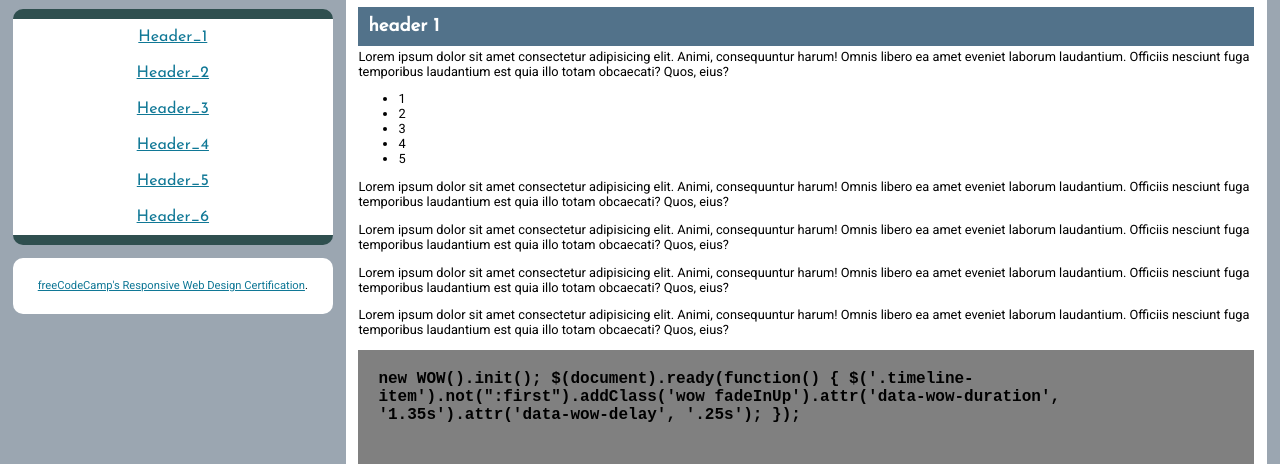
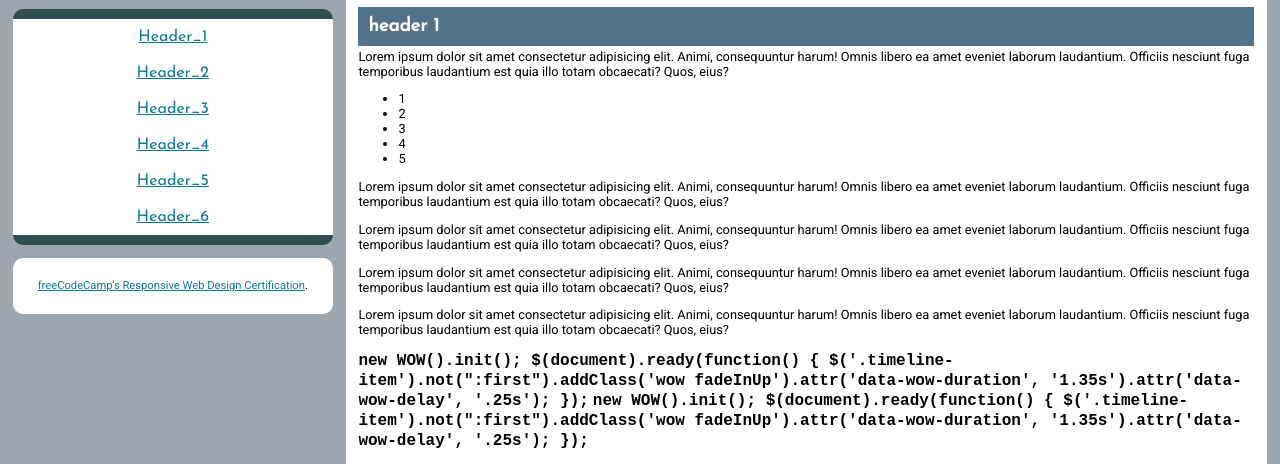
Before and after one commit to thenewmona/FCC-techdoc, a plain HTML site: page index.html in a window 1280 px wide. Shown: the part 80-544 px from the top of the page. Drawn offline with Linux system fonts and the light colour scheme.

```diff
--- a/style.css
+++ b/style.css
@@ -136,12 +136,6 @@ body {
     color: #107896;
   }
 
-  code {
-    background-color: gray;
-    display: block;
-    padding: 20px;
-}
-
   a:hover {
     color: black;
   }
```
